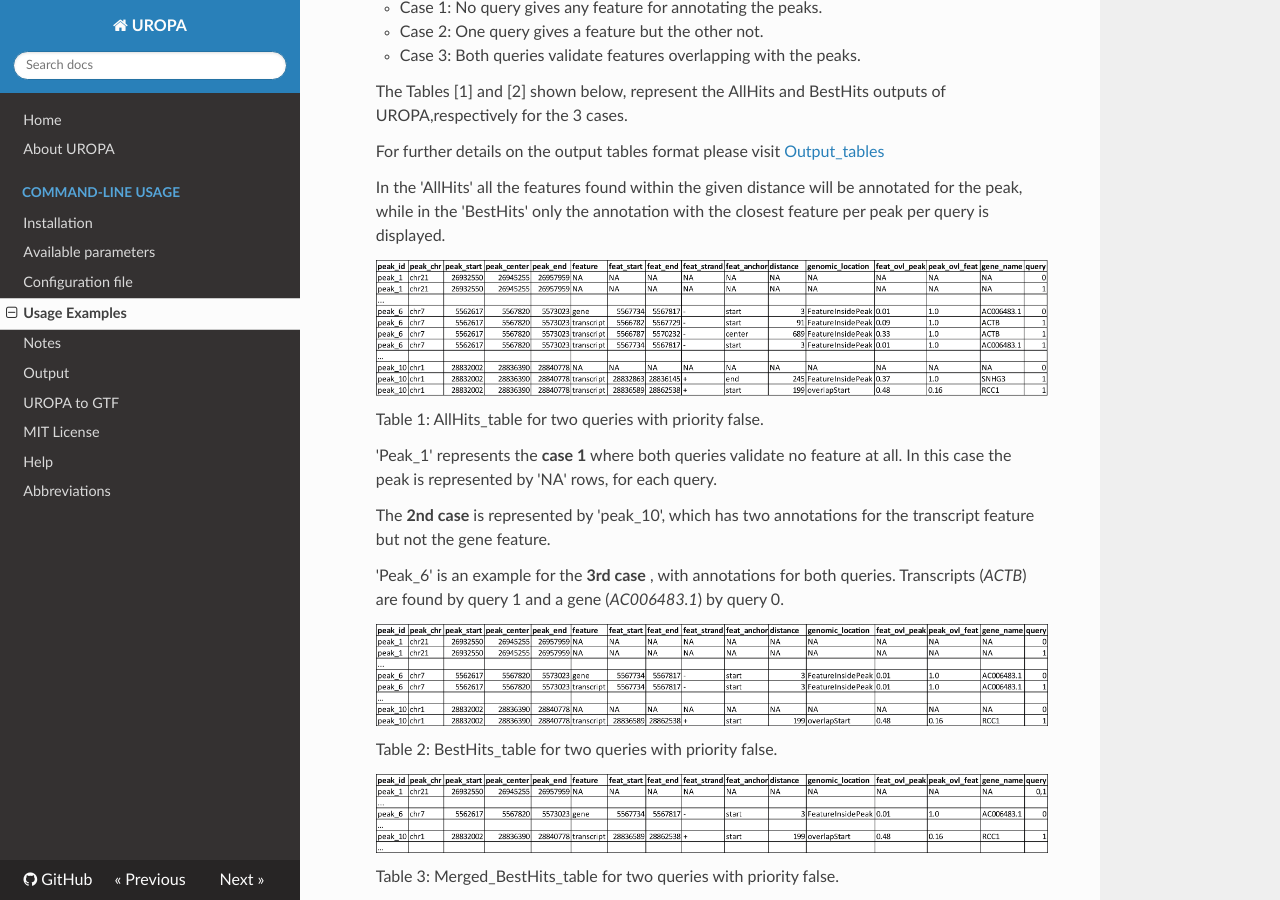
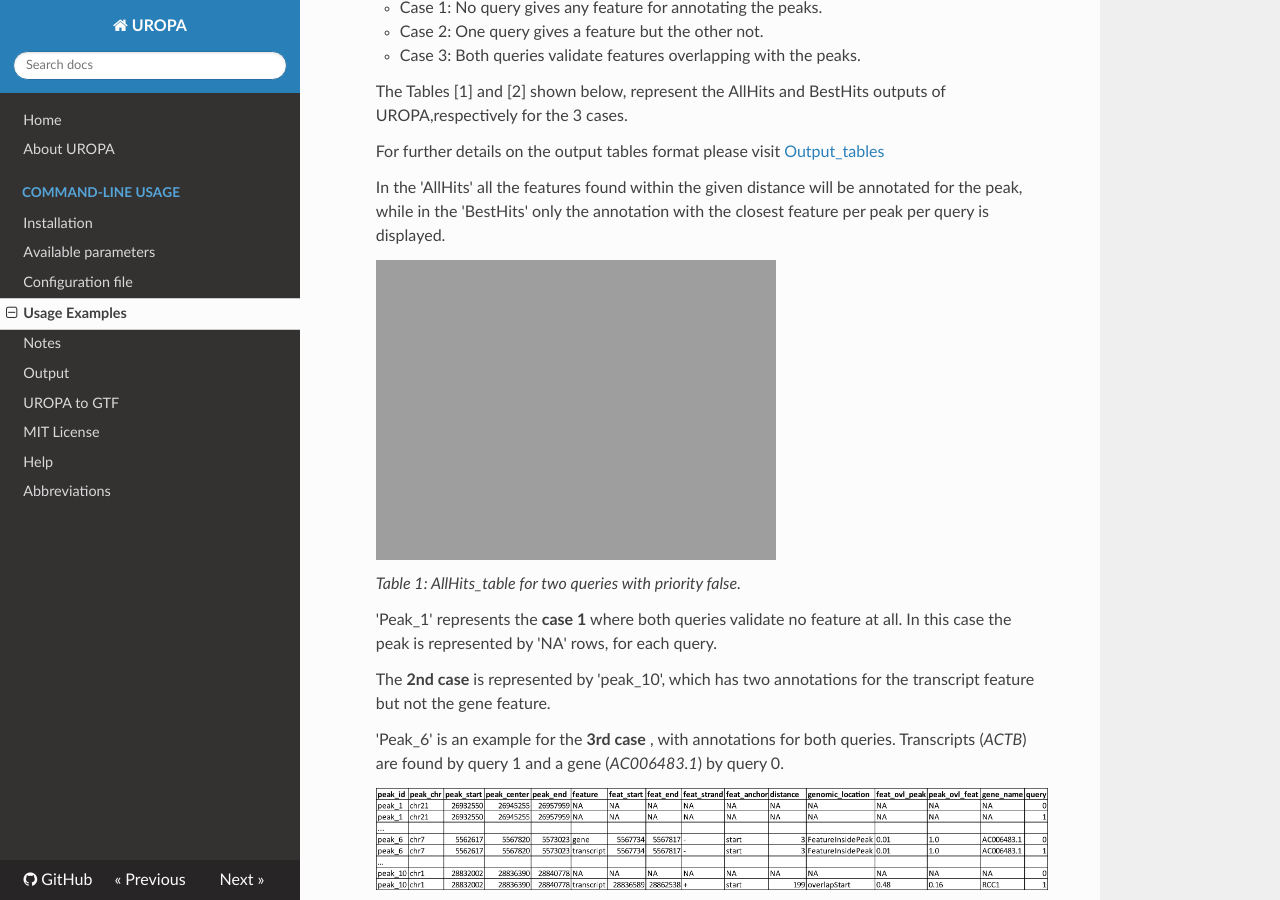
Before and after one commit to loosolab/UROPA, an MkDocs documentation site: the page built from docs/uropa-example.md, in a window 1280 px wide and 900 px high, scrolled down 802 px. Built offline with MkDocs 1.6.1, drawn with Linux system fonts in a browser that asks for light colours; nearby versions of some CDN libraries; old or Windows-style settings are respelled for this version of MkDocs.

Commit message:
modified table size

```diff
--- a/docs/uropa-example.md
+++ b/docs/uropa-example.md
@@ -46,9 +46,9 @@ Source files can be found here :[gtf and bed source files](http://uropa.readthed
 	In the 'AllHits' all the features found within the given distance will be annotated for the peak, while
 	in the 'BestHits' only the annotation with the closest feature  per peak per query is displayed.
 
-	![table1](img/ex1_table-01.png )
+	![table1](img/ex1_table-01.png =250x)
 
-	Table 1: AllHits_table for two queries with priority false.
+	_Table 1: AllHits_table for two queries with priority false._
 
 
 	'Peak_1' represents the **case 1**  where both queries validate no feature at all. In this case the peak is represented by 'NA' rows, for each query.
```
